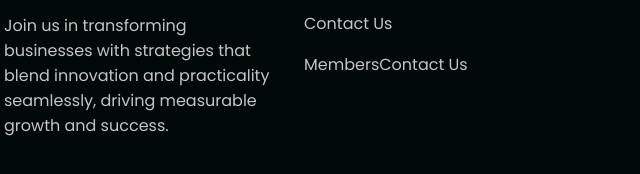
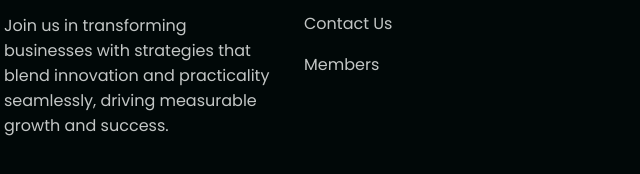
Before and after one commit to udayrshankar/Sw, a website: page about.html in a window 1280 px wide. Shown: the part 2033-2207 px from the top of the page, 52-692 px from the left. Drawn offline with Linux system fonts and the light colour scheme.

Commit message:
Update about.html

```diff
--- a/about.html
+++ b/about.html
@@ -106,7 +106,7 @@
                     <div class="footer__col">  <h4>Services</h4>
                       <ul class="footer__links">
                           <li><a href="website.html">Contact Us</a></li>
-                          <li><a href="about.html">MembersContact Us</a></li>
+                          <li><a href="about.html">Members</a></li>
                       </ul>
                     </div>
                     </div>
```
